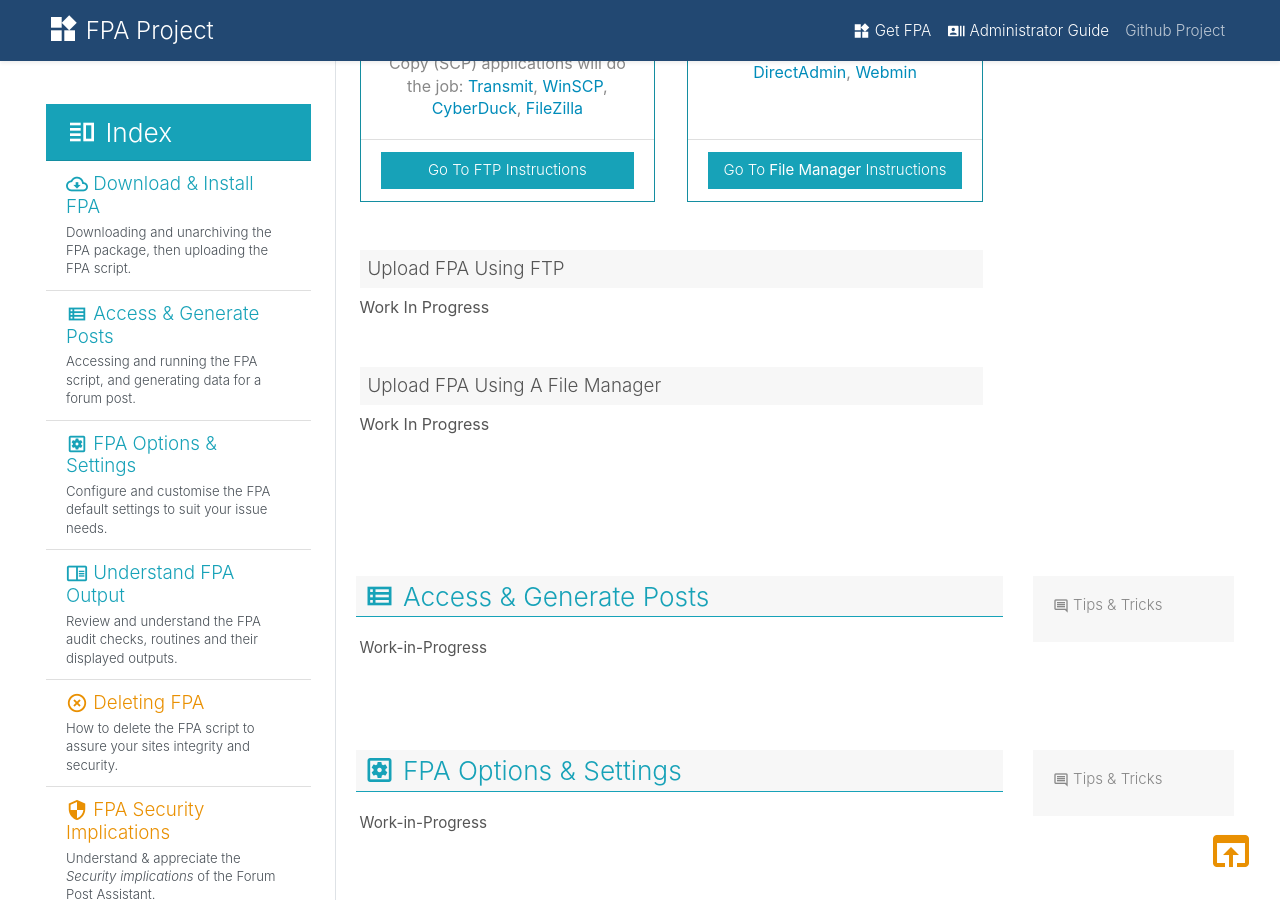
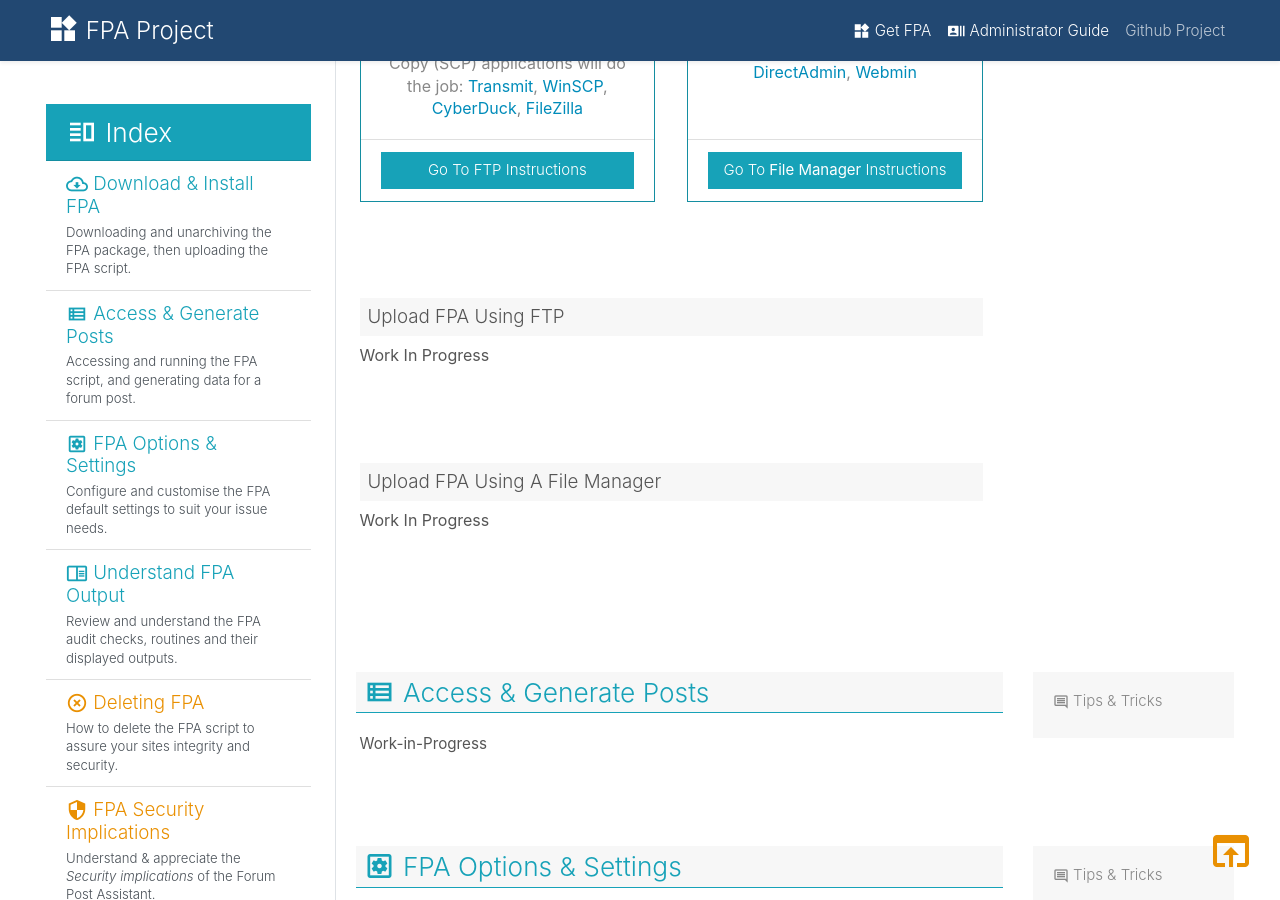
Before and after one commit to ForumPostAssistant/docs, a Jekyll site: the page built from admin-guide/index.html, in a window 1280 px wide and 900 px high, scrolled down 3003 px. Built offline with Jekyll 4.4.1, drawn with Linux system fonts in a browser that asks for light colours; nearby versions of some CDN libraries.

Commit message:
Update adminguide_docdownloadinstall.html
add padding to top of ftp/filemanager sections

```diff
--- a/_includes/adminguide_docdownloadinstall.html
+++ b/_includes/adminguide_docdownloadinstall.html
@@ -134,13 +134,13 @@
                         </div><!-- /.container-fluid -->
 
 
-                        <div class="mb-5" id="ftpclient">
+                        <div class="mb-5 pt-5" id="ftpclient">
                             <h5 class="bg-light p-2">Upload FPA Using FTP</h5>
                             <p class="card-text">Work In Progress</p>
                         </div>
 
 
-                        <div class="mb-5" id="filemanager">
+                        <div class="mb-5 pt-5" id="filemanager">
                             <h5 class="bg-light p-2">Upload FPA Using A File Manager</h5>
                             <p class="card-text">Work In Progress</p>
                         </div>
```
